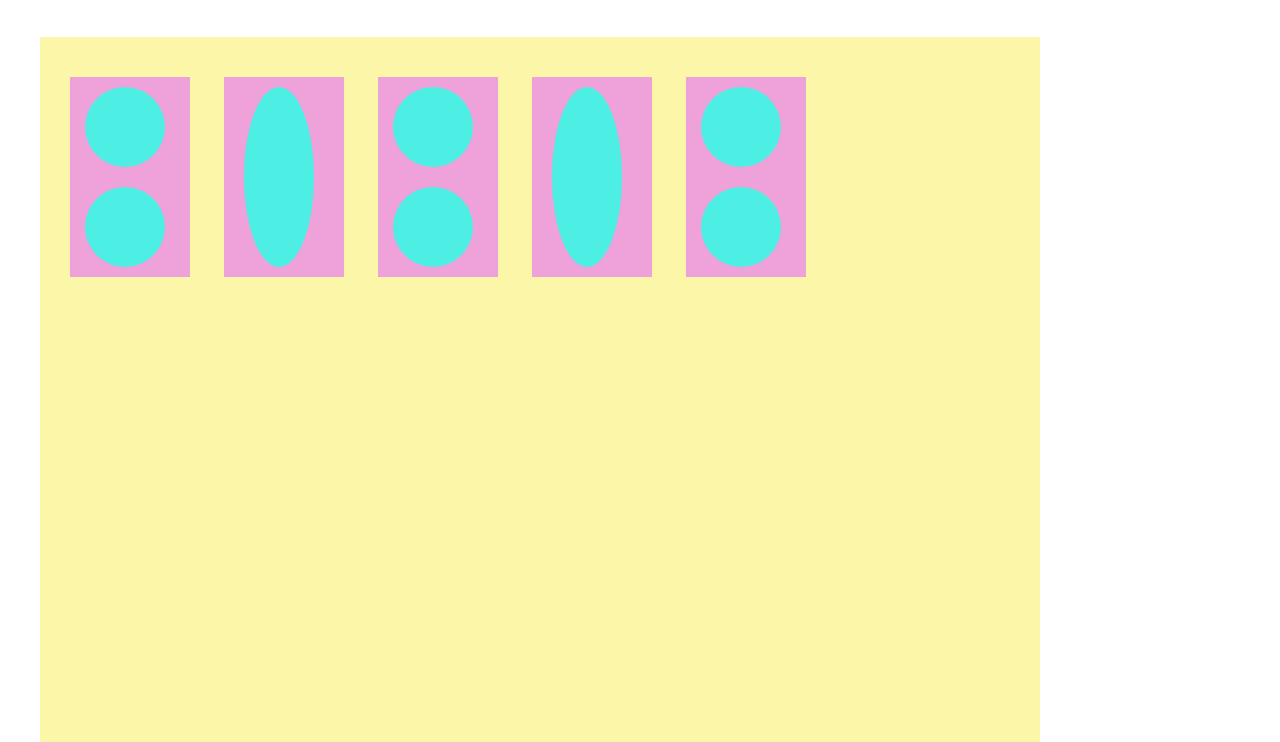
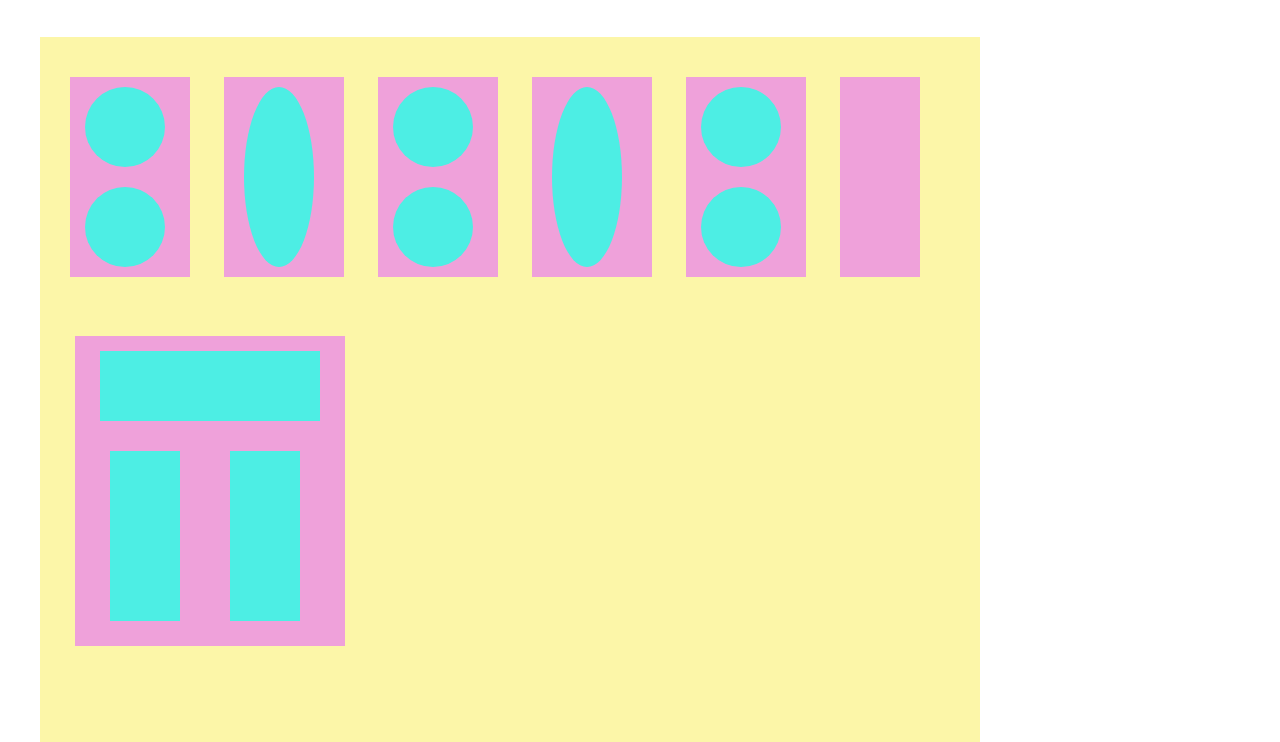
Before and after one commit to adriana0198/segundo_trabajo, a plain HTML site: page pages/pagina4.html in a window 1280 px wide. Shown: the part 58-800 px from the top of the page. Drawn offline with Linux system fonts and the light colour scheme.

Commit message:
segundo cambio

```diff
--- a/Styles/style.css
+++ b/Styles/style.css
@@ -346,7 +346,7 @@ a {
      }
 /* cuatro */
 .imagen4{
-  width: 1000px;
+  width: 940px;
   height: 1200px;
   margin: 40px 40px;
   background-color: #FCF6A8;
@@ -379,6 +379,38 @@ a {
   float: left;
   border-radius: 50%;
   margin-left: 20px;
+}
+.imagen4 article:nth-child(6){
+  display: inline-block;
+  width: 80px;
+  height: 200px;
+  background-color: #EFA1DA;
+  margin: 40px;
+  margin-left: 30px;
+  margin-right: 0px;
+}
+.imagen4 article:nth-child(7){
+  width: 270px;
+  height: 310px;
+  background-color: #EFA1DA;
+   margin: 15px;
+   margin-left: 35px;
+}
+.imagen4 article:nth-child(7) nav{
+  width: 220px;
+  height: 70px;
+  background-color: #4DEEE4;
+   margin: 15px;
+   margin-left: 25px;
+   float: left;
+}
+.imagen4 article:nth-child(7) div{
+  width: 70px;
+  height: 170px;
+  background-color: #4DEEE4;
+   margin: 15px;
+   margin-left: 35px;
+   float: left;
 }
 
 
--- a/pages/pagina4.html
+++ b/pages/pagina4.html
@@ -37,8 +37,9 @@
         <div></div>
         <div></div>
       </article>
+      <article></article>
       <article>
-        <div></div>
+        <nav></nav>
         <div></div>
         <div></div>
       </article>
@@ -48,7 +49,6 @@
       <article></article>
       <article></article>
       <article></article>
-      <article></article>
     </div>
   </body>
 </html>
```
